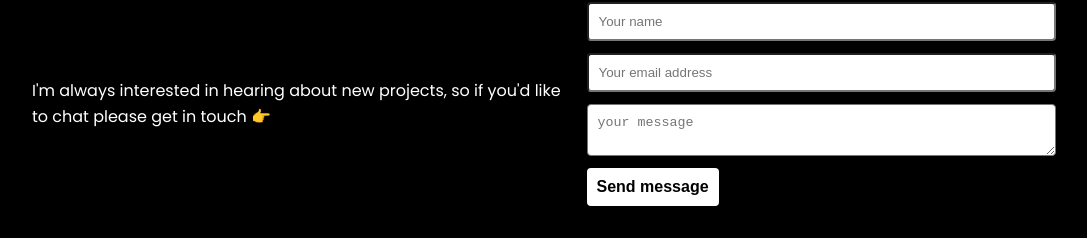
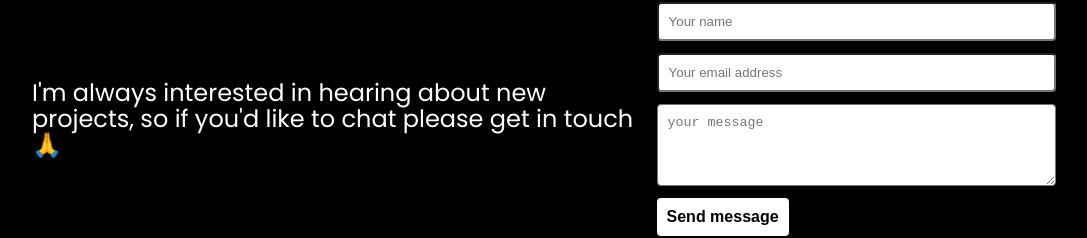
Before and after one commit to PinkMoon25/Tushar_Singh, a React app: page / in a window 1280 px wide. Shown: the part 2256-2494 px from the top of the page, without its empty margins (96-1183 px from the left). Built offline with nearby package versions, Linux system fonts and the light colour scheme.

Commit message:
Add rows attribute to text area

```diff
--- a/src/components/Contact.js
+++ b/src/components/Contact.js
@@ -44,14 +44,14 @@ const Contact = () => {
 
   return (
     <section id="contact" className="contact">
-      <p>I'm always interested in hearing about new projects,
-        so if you'd like to chat please get in touch &#128073;
+      <p style={{fontSize: "1.5rem", width: "fit-content"}}>I'm always interested in hearing about new projects,
+        so if you'd like to chat please get in touch &#128591;
       </p>
       <form>
         <input type='text' id="name" placeholder='Your name' maxLength={50} value={name} onChange={e => setName(e.target.value)} required />
         <input type='email' id="email" placeholder='Your email address' value={email} onChange={e => setEmail(e.target.value)} required />
         {error ? <small className="error">please enter a valid email address</small> : null}
-        <textarea placeholder="your message" id="message" value={message} onChange={e => setMessage(e.target.value)}></textarea>
+        <textarea placeholder="your message" id="message" rows={4} value={message} onChange={e => setMessage(e.target.value)}></textarea>
         <button type="submit" onClick={e => submit(e)}>Send message</button>
         <small className= { emailSent ? "success" :  "hide"} >
           Thank you for getting in touch i will get back to you shortly &#128591;
```
